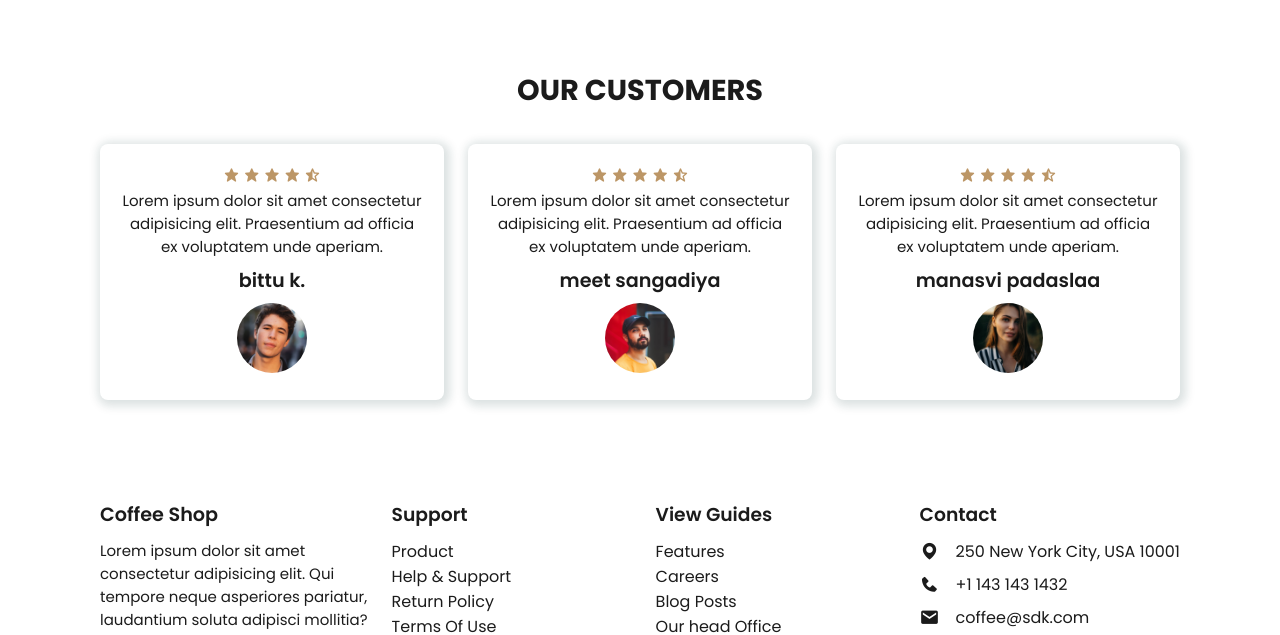
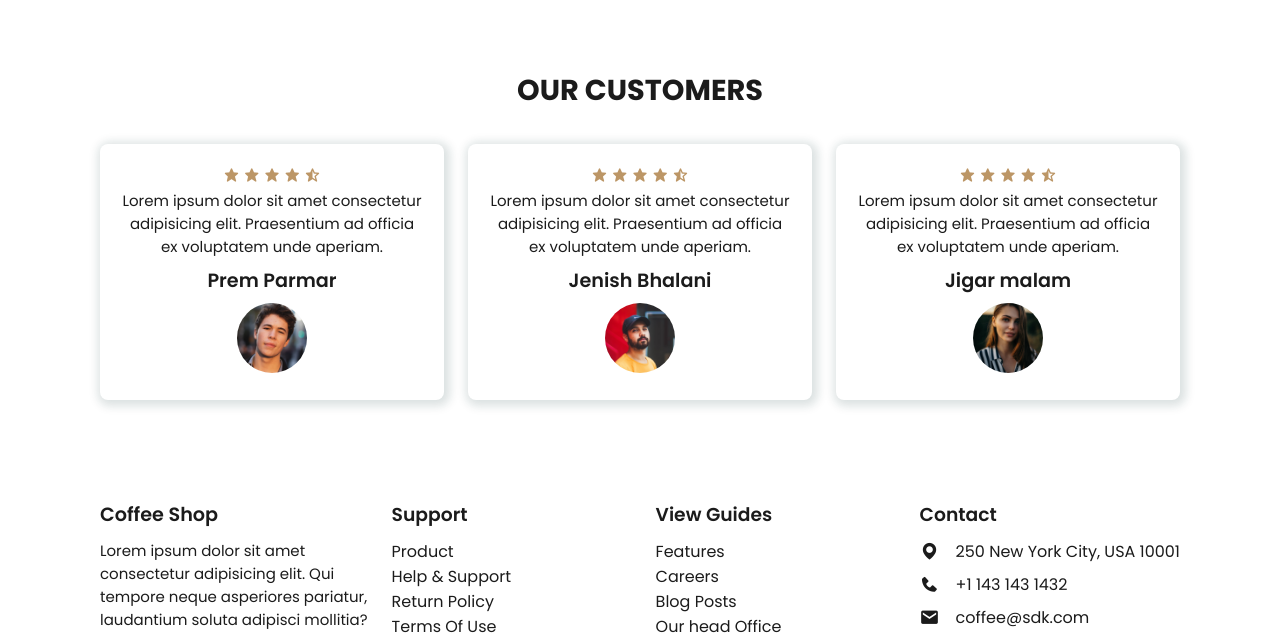
Before and after one commit to dipeshsdk/Coffee-SD, a plain HTML site: page index.html in a window 1280 px wide. Shown: the part 2500-3135 px from the top of the page. Drawn offline with nearby package versions, Linux system fonts and the light colour scheme.

Commit message:
review change

```diff
--- a/index.html
+++ b/index.html
@@ -131,7 +131,7 @@
                     <i class='bx bxs-star-half'></i>
                 </div>
                 <p>Lorem ipsum dolor sit amet consectetur adipisicing elit. Praesentium ad officia ex voluptatem unde aperiam.</p>
-                <h2>bittu k.</h2>
+                <h2>Prem Parmar</h2>
                 <img src="img/rev1.jpg" alt="Customer 1">
             </div>
             <div class="box">
@@ -143,7 +143,7 @@
                     <i class='bx bxs-star-half'></i>
                 </div>
                 <p>Lorem ipsum dolor sit amet consectetur adipisicing elit. Praesentium ad officia ex voluptatem unde aperiam.</p>
-                <h2>meet sangadiya</h2>
+                <h2>Jenish Bhalani</h2>
                 <img src="img/rev2.jpg" alt="Customer 2">
             </div>
             <div class="box">
@@ -155,7 +155,7 @@
                     <i class='bx bxs-star-half'></i>
                 </div>
                 <p>Lorem ipsum dolor sit amet consectetur adipisicing elit. Praesentium ad officia ex voluptatem unde aperiam.</p>
-                <h2>manasvi padaslaa</h2>
+                <h2>Jigar malam</h2>
                 <img src="img/rev3.jpg" alt="Customer 3">
             </div>
         </div>
```
Also changed, not shown: 1 other file.
